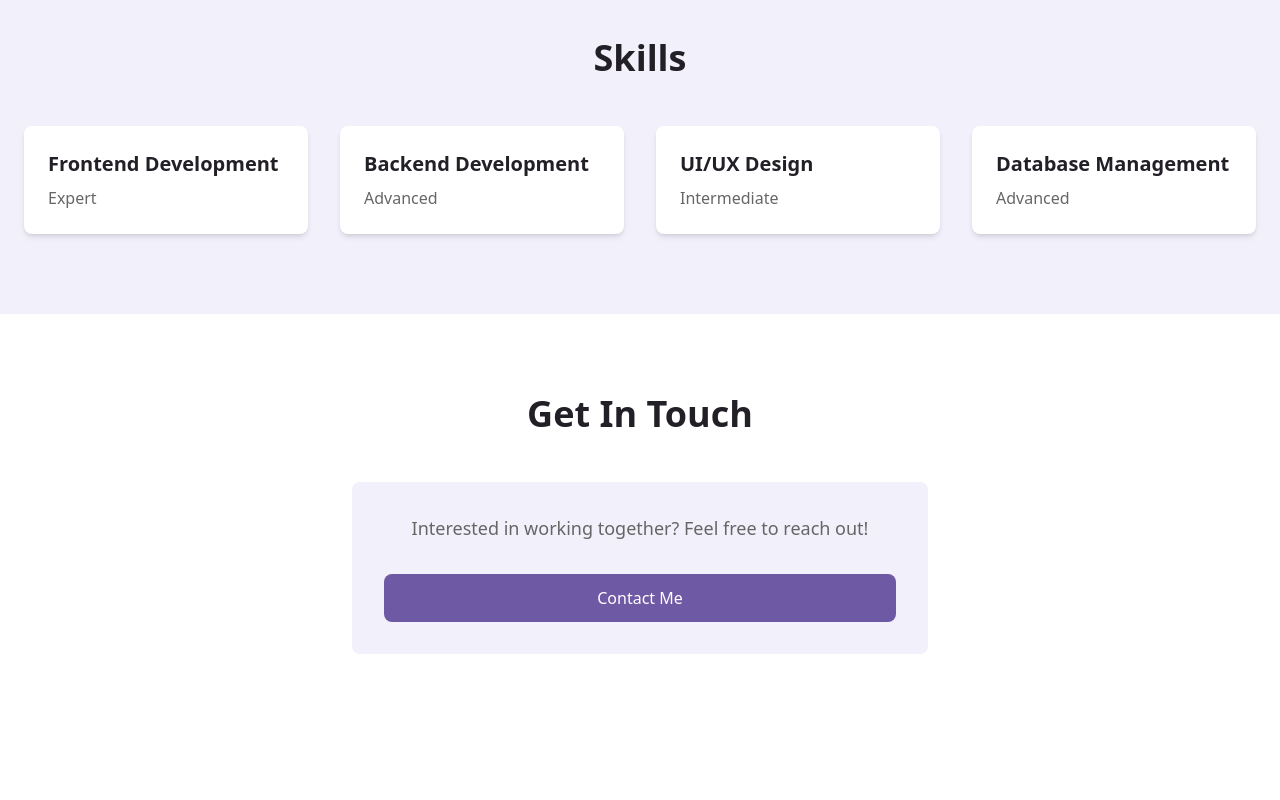
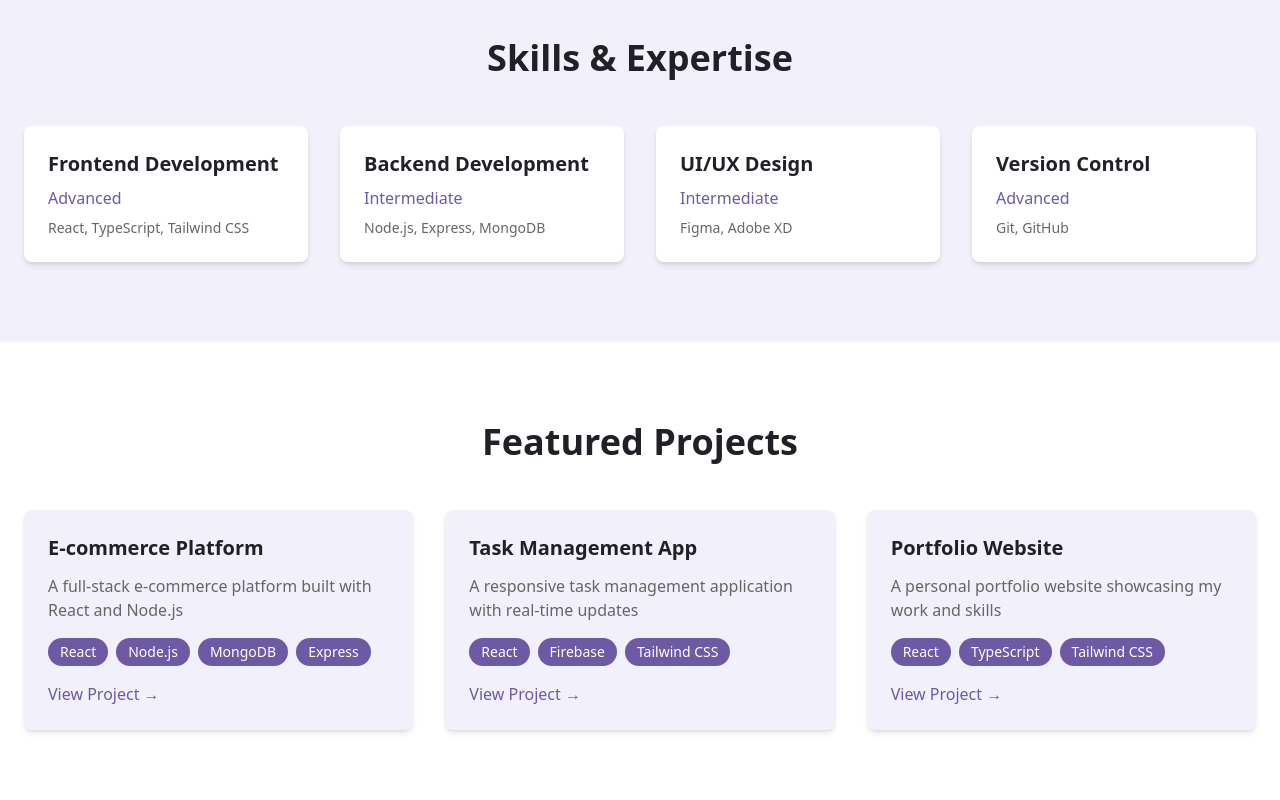
Before and after one commit to Chopade99shraddha/identity-inkpot, a React (Vite) app: page / in a window 1280 px wide. Shown: the part 1260-2060 px from the top of the page. Before the commit the page ends 1994 px from the top, so only its background shows below. Built offline with nearby package versions, Linux system fonts and the light colour scheme.

Commit message:
Create portfolio for LinkedIn
Implement a portfolio page that showcases skills and projects for LinkedIn.
[skip gpt_engineer]

```diff
--- /dev/null
+++ b/src/components/Projects.tsx
@@ -0,0 +1,61 @@
+const Projects = () => {
+  const projects = [
+    {
+      title: "E-commerce Platform",
+      description: "A full-stack e-commerce platform built with React and Node.js",
+      technologies: ["React", "Node.js", "MongoDB", "Express"],
+      link: "#"
+    },
+    {
+      title: "Task Management App",
+      description: "A responsive task management application with real-time updates",
+      technologies: ["React", "Firebase", "Tailwind CSS"],
+      link: "#"
+    },
+    {
+      title: "Portfolio Website",
+      description: "A personal portfolio website showcasing my work and skills",
+      technologies: ["React", "TypeScript", "Tailwind CSS"],
+      link: "#"
+    }
+  ];
+
+  return (
+    <section className="py-20 bg-white" id="projects">
+      <div className="container mx-auto px-6">
+        <h2 className="text-4xl font-bold text-text mb-12 text-center">Featured Projects</h2>
+        <div className="grid grid-cols-1 md:grid-cols-2 lg:grid-cols-3 gap-8">
+          {projects.map((project, index) => (
+            <div
+              key={index}
+              className="bg-secondary p-6 rounded-lg shadow-md hover:shadow-lg transition-all duration-300"
+            >
+              <h3 className="text-xl font-semibold text-text mb-3">{project.title}</h3>
+              <p className="text-text-light mb-4">{project.description}</p>
+              <div className="flex flex-wrap gap-2 mb-4">
+                {project.technologies.map((tech, i) => (
+                  <span
+                    key={i}
+                    className="bg-primary text-white px-3 py-1 rounded-full text-sm"
+                  >
+                    {tech}
+                  </span>
+                ))}
+              </div>
+              <a
+                href={project.link}
+                className="text-primary hover:text-primary-dark font-medium transition-colors"
+                target="_blank"
+                rel="noopener noreferrer"
+              >
+                View Project →
+              </a>
+            </div>
+          ))}
+        </div>
+      </div>
+    </section>
+  );
+};
+
+export default Projects;
--- a/src/components/Skills.tsx
+++ b/src/components/Skills.tsx
@@ -1,23 +1,40 @@
 const Skills = () => {
   const skills = [
-    { name: "Frontend Development", level: "Expert" },
-    { name: "Backend Development", level: "Advanced" },
-    { name: "UI/UX Design", level: "Intermediate" },
-    { name: "Database Management", level: "Advanced" },
+    {
+      name: "Frontend Development",
+      level: "Advanced",
+      technologies: "React, TypeScript, Tailwind CSS"
+    },
+    {
+      name: "Backend Development",
+      level: "Intermediate",
+      technologies: "Node.js, Express, MongoDB"
+    },
+    {
+      name: "UI/UX Design",
+      level: "Intermediate",
+      technologies: "Figma, Adobe XD"
+    },
+    {
+      name: "Version Control",
+      level: "Advanced",
+      technologies: "Git, GitHub"
+    }
   ];
 
   return (
-    <section className="py-20 bg-secondary">
+    <section className="py-20 bg-secondary" id="skills">
       <div className="container mx-auto px-6">
-        <h2 className="text-4xl font-bold text-text mb-12 text-center">Skills</h2>
+        <h2 className="text-4xl font-bold text-text mb-12 text-center">Skills & Expertise</h2>
         <div className="grid grid-cols-1 md:grid-cols-2 lg:grid-cols-4 gap-8">
           {skills.map((skill, index) => (
             <div
               key={index}
-              className="bg-white p-6 rounded-lg shadow-md hover:shadow-lg transition-shadow"
+              className="bg-white p-6 rounded-lg shadow-md hover:shadow-lg transition-all duration-300 transform hover:-translate-y-1"
             >
               <h3 className="text-xl font-semibold text-text mb-2">{skill.name}</h3>
-              <p className="text-text-light">{skill.level}</p>
+              <p className="text-primary font-medium mb-2">{skill.level}</p>
+              <p className="text-text-light text-sm">{skill.technologies}</p>
             </div>
           ))}
         </div>
--- a/src/pages/Index.tsx
+++ b/src/pages/Index.tsx
@@ -1,6 +1,7 @@
 import Hero from "../components/Hero";
 import About from "../components/About";
 import Skills from "../components/Skills";
+import Projects from "../components/Projects";
 import Contact from "../components/Contact";
 
 const Index = () => {
@@ -9,6 +10,7 @@ const Index = () => {
       <Hero />
       <About />
       <Skills />
+      <Projects />
       <Contact />
     </main>
   );
```
